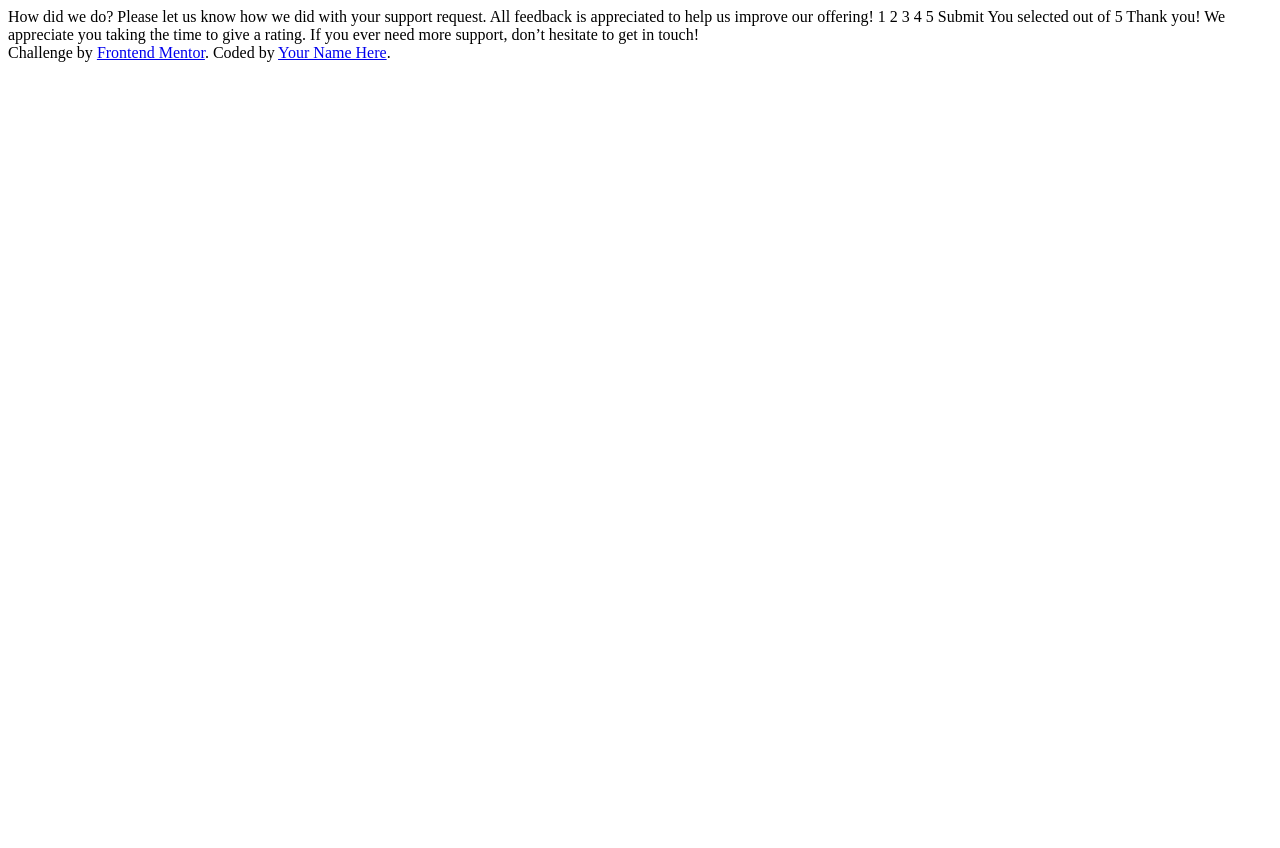
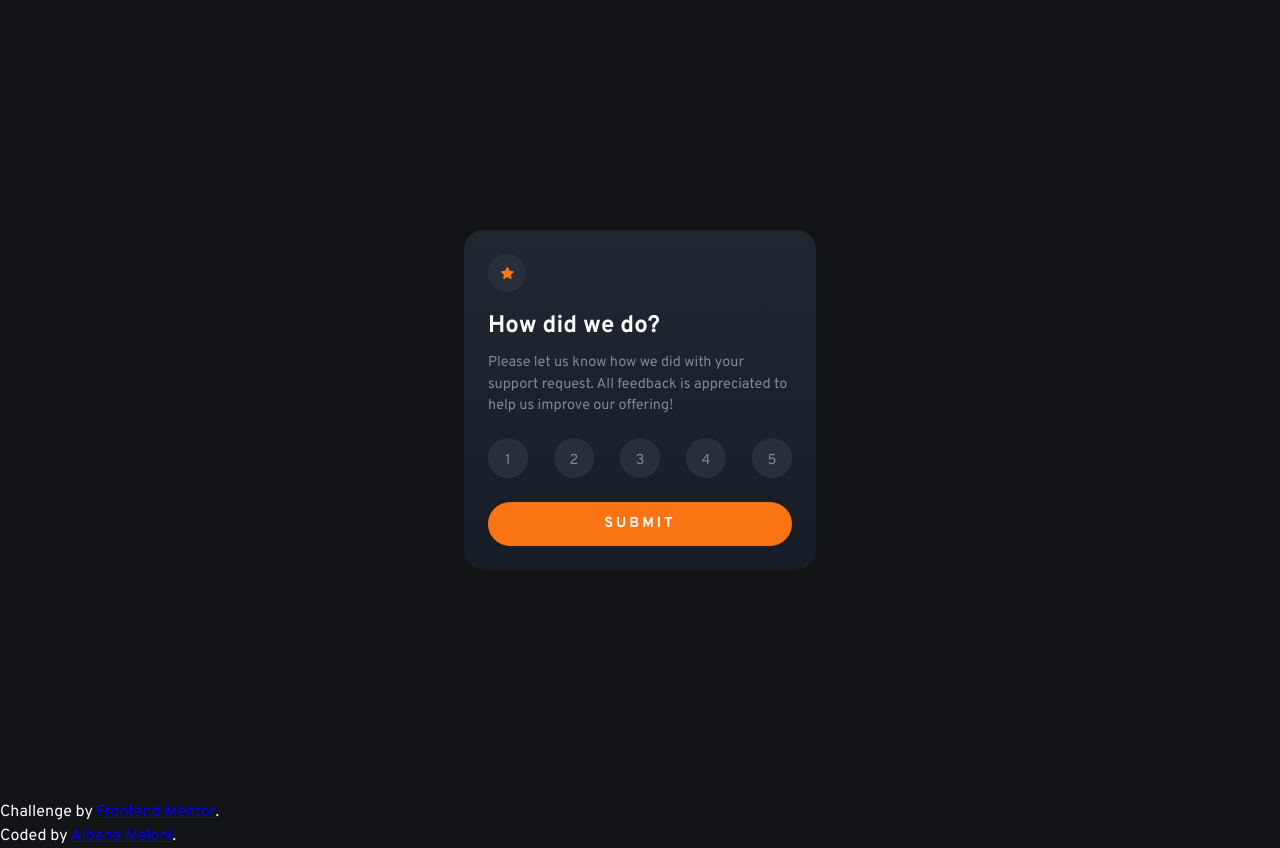
Before and after one commit to albana-meloni/rating-component, a website: page index.html in a window 1280 px wide. Before the commit the page ends 800 px from the top, so only its background shows below. Drawn offline with Linux system fonts and the light colour scheme.

Commit message:
finished

```diff
--- /dev/null
+++ b/assets/js/main.js
@@ -0,0 +1,16 @@
+let container = document.querySelector(".rate");
+let submitBtn = document.querySelector("#submit-rating");
+
+let ratings = document.querySelectorAll(".rate-number");
+ratings.forEach(rate => rate.addEventListener("click", ()=> {
+  let numberSelected = rate.innerText;
+  submitBtn.addEventListener("click", ()=> {
+    container.innerHTML = "";
+    container.innerHTML += `
+    <img src="./assets/images/illustration-thank-you.svg" alt="illustration" class="rate__img">
+    <p class="rate__selected">You selected ${numberSelected} out of 5</p>
+    <h3 class="rate__title text-center">Thank you!</h3>
+    <p class="rate__txt text-center">We appreciate you taking the time to give a rating. If you ever need more support, don't hesitate to get in touch!</p>
+    `;
+  });
+}));
--- a/index.html
+++ b/index.html
@@ -4,38 +4,39 @@
   <meta charset="UTF-8">
   <meta name="viewport" content="width=device-width, initial-scale=1.0"> <!-- displays site properly based on user's device -->
   <link rel="icon" type="image/png" sizes="32x32" href="./assets/images/favicon-32x32.png">
-  <title>Frontend Mentor | Interactive rating component</title>
+  <title>Interactive rating component | Albana Meloni</title>
+  <link rel="stylesheet" href="./assets/css/main.css">
 </head>
 <body>
+  <main>
+    <div class="rate">
+      <span class="rate__icon"><img src="./assets/images/icon-star.svg" alt="Star icon"></span>
+      <h3 class="rate__title">How did we do?</h3>
+      <p class="rate__txt">Please let us know how we did with your support request. All feedback is appreciated to help us improve our offering!</p>
+      <div class="rate__numbers">
+        <button class="rate-number">1</button>
+        <button class="rate-number">2</button>
+        <button class="rate-number">3</button>
+        <button class="rate-number">4</button>
+        <button class="rate-number">5</button>
+      </div>
+      <button class="rate__btn" id="submit-rating">Submit</button>
+    </div>
 
-  <!-- Rating state start -->
-
-  How did we do?
-
-  Please let us know how we did with your support request. All feedback is appreciated
-  to help us improve our offering!
-
-  1 2 3 4 5
-
-  Submit
-
-  <!-- Rating state end -->
-
-  <!-- Thank you state start -->
-
-  You selected <!-- Add rating here --> out of 5
-
-  Thank you!
-
-  We appreciate you taking the time to give a rating. If you ever need more support,
-  don’t hesitate to get in touch!
-
-  <!-- Thank you state end -->
+    <!-- <div class="rate">
+      <img src="./assets/images/illustration-thank-you.svg" alt="illustration" class="rate__img">
+      <p class="rate__selected">You selected  out of 5</p>
+      <h3 class="rate__title">Thank you!</h3>
+      <p class="rate__txt">We appreciate you taking the time to give a rating. If you ever need more support, don't hesitate to get in touch!</p>
+    </div> -->
+  </main>
 
 
   <div class="attribution">
-    Challenge by <a href="https://www.frontendmentor.io?ref=challenge" target="_blank">Frontend Mentor</a>.
-    Coded by <a href="#">Your Name Here</a>.
+    <p>Challenge by <a href="https://www.frontendmentor.io?ref=challenge" target="_blank">Frontend Mentor</a>.</p>
+    <p>Coded by <a href="#" target="_blank">Albana Meloni</a>.</p>
   </div>
+
+  <script src="./assets/js/main.js"></script>
 </body>
 </html>
--- /dev/null
+++ b/scss/abstracts/_reset.scss
@@ -0,0 +1,46 @@
+*,
+*::before,
+*::after {
+  box-sizing: border-box;
+}
+body,
+h1,
+h2,
+h3,
+h4,
+p,
+figure,
+blockquote,
+dl,
+dd {
+  margin: 0;
+}
+::selection {
+  color: map-get($colors, veryDarkBlue);
+  background-color: map-get($colors, myOrange);
+}
+body {
+  min-height: 100vh;
+  text-rendering: optimizeSpeed;
+  line-height: 1.5;
+  font-family: 'Overpass', sans-serif;
+  color: map-get($colors, myWhite);
+  background-color: map-get($colors, veryDarkBlue);
+}
+main {
+  min-height: 100vh;
+  display: flex;
+  align-items: center;
+  justify-content: center;
+}
+img,
+picture {
+  max-width: 100%;
+  display: block;
+}
+input,
+button,
+textarea,
+select {
+  font: inherit;
+}
--- /dev/null
+++ b/scss/abstracts/_variables.scss
@@ -0,0 +1,8 @@
+$colors:(
+  "myOrange": hsl(25, 97%, 53%),
+  "myWhite": hsl(0, 0%, 98%),
+  "myLightGray": hsl(217, 12%, 63%),
+  "myMediumGray": hsl(216, 12%, 54%),
+  "myDarkBlue": hsl(213, 19%, 18%),
+  "veryDarkBlue": hsl(216, 12%, 8%),
+);
--- /dev/null
+++ b/scss/components/_rate.scss
@@ -0,0 +1,93 @@
+.rate {
+  background: linear-gradient(
+    to bottom,
+    hsl(215, 20%, 16%),
+    hsl(215, 27%, 12%)
+  );
+  border-radius: 20px;
+  margin: 1rem;
+  padding: 1.5rem;
+  display: flex;
+  flex-direction: column;
+  justify-content: center;
+  max-width: 22rem;
+  &__icon {
+    width: fit-content;
+    padding: 0.8rem;
+    background-color: hsl(210, 19%, 19%);
+    border-radius: 50%;
+    img {
+      width: 0.8rem;
+    }
+  }
+  &__img {
+    width: 10rem;
+    margin: 1rem auto;
+  }
+  &__selected {
+    color: map-get($colors, myOrange);
+    background-color: rgba($color: hsl(216, 12%, 54%), $alpha: 0.2);
+    border-radius: 100vw;
+    margin: 1.5rem auto;
+    padding: 5px 10px;
+    font-size: 0.9rem;
+  }
+  &__title {
+    margin: 1rem 0 0.5rem;
+    font-size: 1.5rem;
+  }
+  &__txt {
+    font-size: 0.9rem;
+    color: map-get($colors, myMediumGray);
+    margin: 0 0 1.3rem;
+  }
+  &__numbers {
+    display: flex;
+    align-items: center;
+    justify-content: space-between;
+    width: 100%;
+    button {
+      color: map-get($colors, myMediumGray);
+      background-color: hsl(210, 19%, 19%);
+      font-size: 0.9rem;
+      border: 0;
+      outline: 0;
+      border-radius: 50%;
+      padding: 0.75rem;
+      width: 2.5rem;
+      height: 2.5rem;
+      margin-bottom: 1.5rem;
+      cursor: pointer;
+      transition: all 250ms ease 0s;
+      &:hover {
+        background-color: map-get($colors, myLightGray);
+        color: map-get($colors, myWhite);
+      }
+      &:focus {
+        color: map-get($colors, myWhite);
+        background-color: map-get($colors, myOrange);
+      }
+    }
+  }
+  &__btn {
+    color: map-get($colors, myWhite);
+    background-color: map-get($colors, myOrange);
+    text-transform: uppercase;
+    letter-spacing: 3px;
+    font-size: 0.9rem;
+    font-weight: 700;
+    border: 0;
+    outline: 0;
+    border-radius: 100vw;
+    padding: 0.7rem 0;
+    cursor: pointer;
+    transition: all 250ms ease 0s;
+    &:hover {
+      color: map-get($colors, myOrange);
+      background-color: map-get($colors, myWhite);
+    }
+  }
+  .text-center {
+    text-align: center;
+  }
+}
--- a/scss/main.scss
+++ b/scss/main.scss
@@ -0,0 +1,6 @@
+@import url('https://fonts.googleapis.com/css2?family=Overpass:wght@400;700&display=swap');
+
+@import './abstracts/variables';
+@import './abstracts/reset';
+
+@import './components/rate';
```
Also changed, not shown: package.json (added, +25 -0 lines), assets/css/main.css (added), 1 other file.
